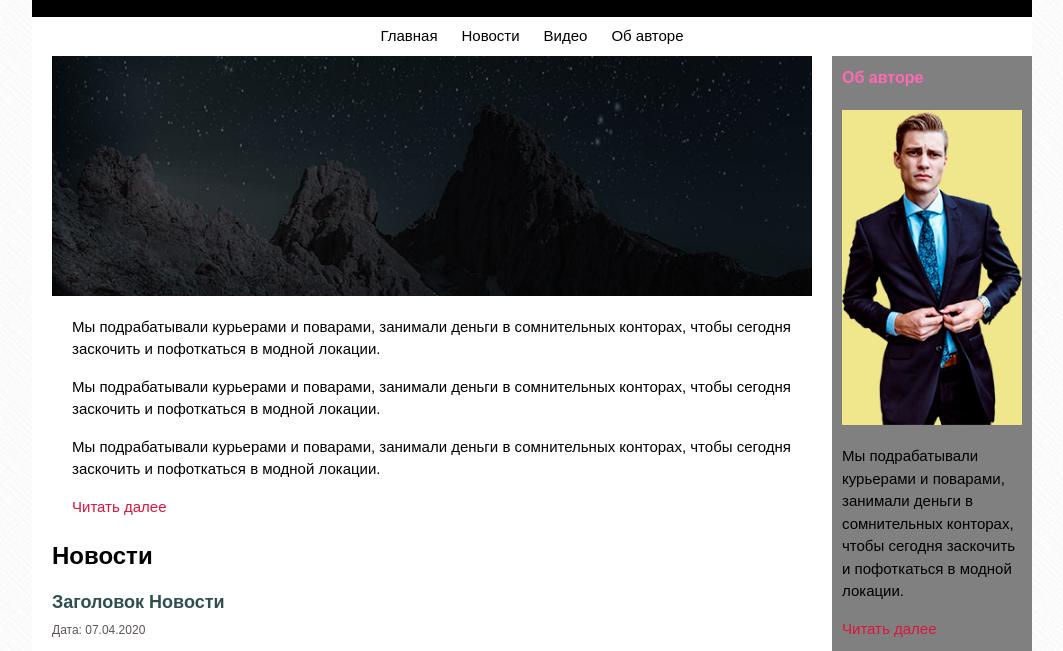
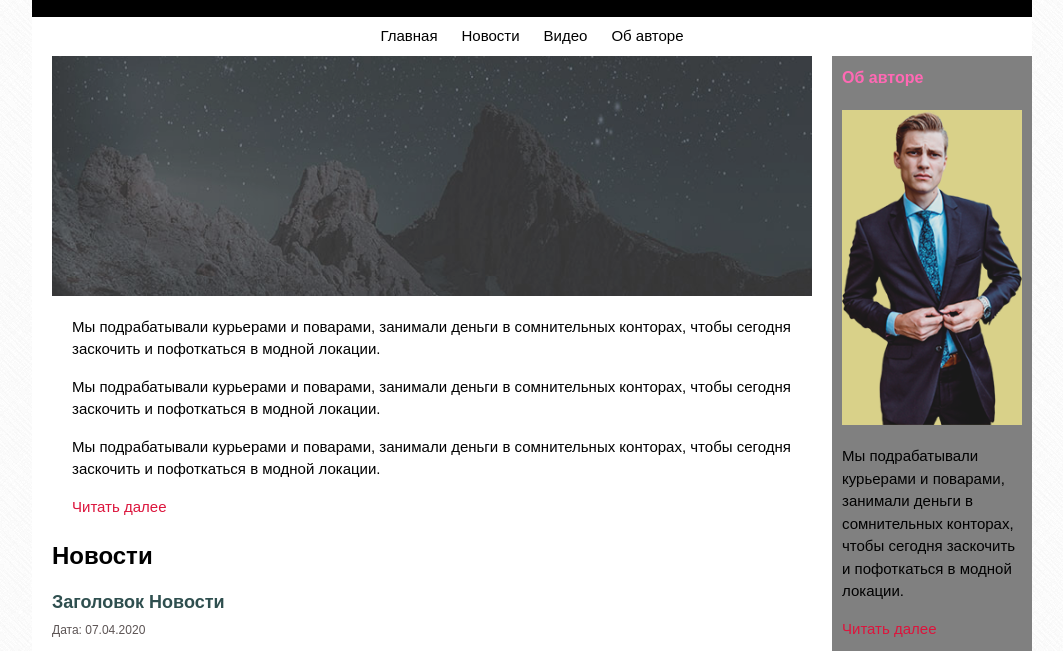
Before and after one commit to vizhka/simple_page, a plain HTML site: page index.html in a window 1280 px wide. Shown: the part 109-760 px from the top of the page, without its empty margins (108-1171 px from the left). Drawn offline with Linux system fonts and the light colour scheme.

Commit message:
Внеc изменения

```diff
--- a/css/style.css
+++ b/css/style.css
@@ -52,6 +52,7 @@ body {
     padding: 8px 12px;
     text-decoration: none;
     color: black;
+    transition: background-color 0.2s linear ;
 }
 .nav-link:hover {
     background-color:#eee;
@@ -62,6 +63,11 @@ body {
     max-width: 100%;
     height: auto;
     margin-bottom: 20px;
+    opacity: 0.8;
+    transition: opacity 0.1s linear;
+}
+.image :hover {
+    opacity: 1;
 }
 /* Content */
 .content {
```
